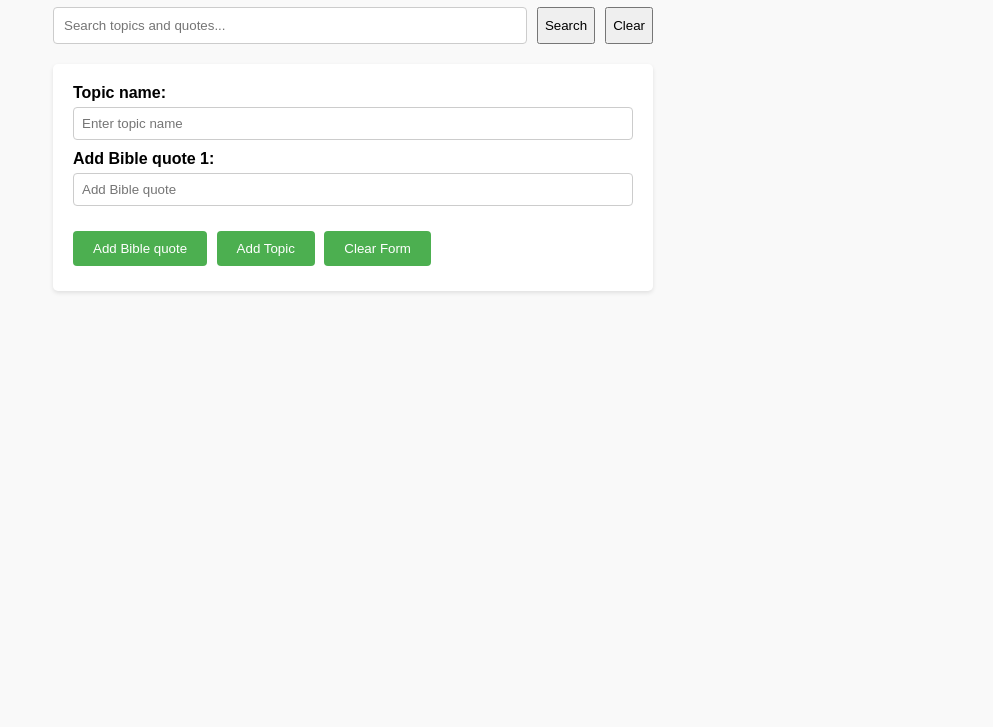
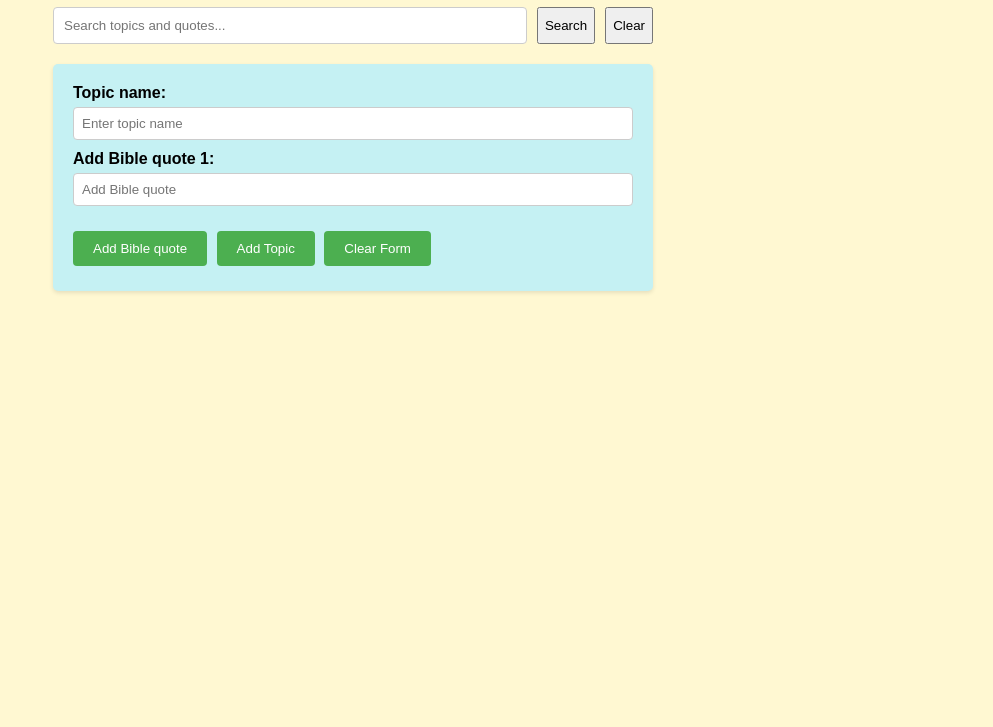
Before and after one commit to Wolodymyr-Kub/QuotesDeepSAnimGsap, a plain HTML site: page index.html in a window 1280 px wide. Shown: the part 73-800 px from the top of the page, without its empty margins (287-1280 px from the left). Drawn offline with Linux system fonts and the light colour scheme.

Commit message:
Світліший body

```diff
--- a/index.html
+++ b/index.html
@@ -11,7 +11,7 @@
     body {
       margin: 0;
       font-family: sans-serif;
-      background: #f9f9f9;
+      background: #fff8d2;
     }
 
     .language-selector {
@@ -142,7 +142,7 @@
 
     .trash-bin::before {
       content: '🗑️';
-      font-size: 30px;
+      font-size: 40px;
     }
 
     .trash-bin.active {
@@ -154,7 +154,7 @@
       max-width: 600px;
       margin: 20px auto;
       padding: 20px;
-      background: #fff;
+      background: #c5f1f3;
       border-radius: 5px;
       box-shadow: 0 2px 4px rgba(0,0,0,0.1);
     }
```
